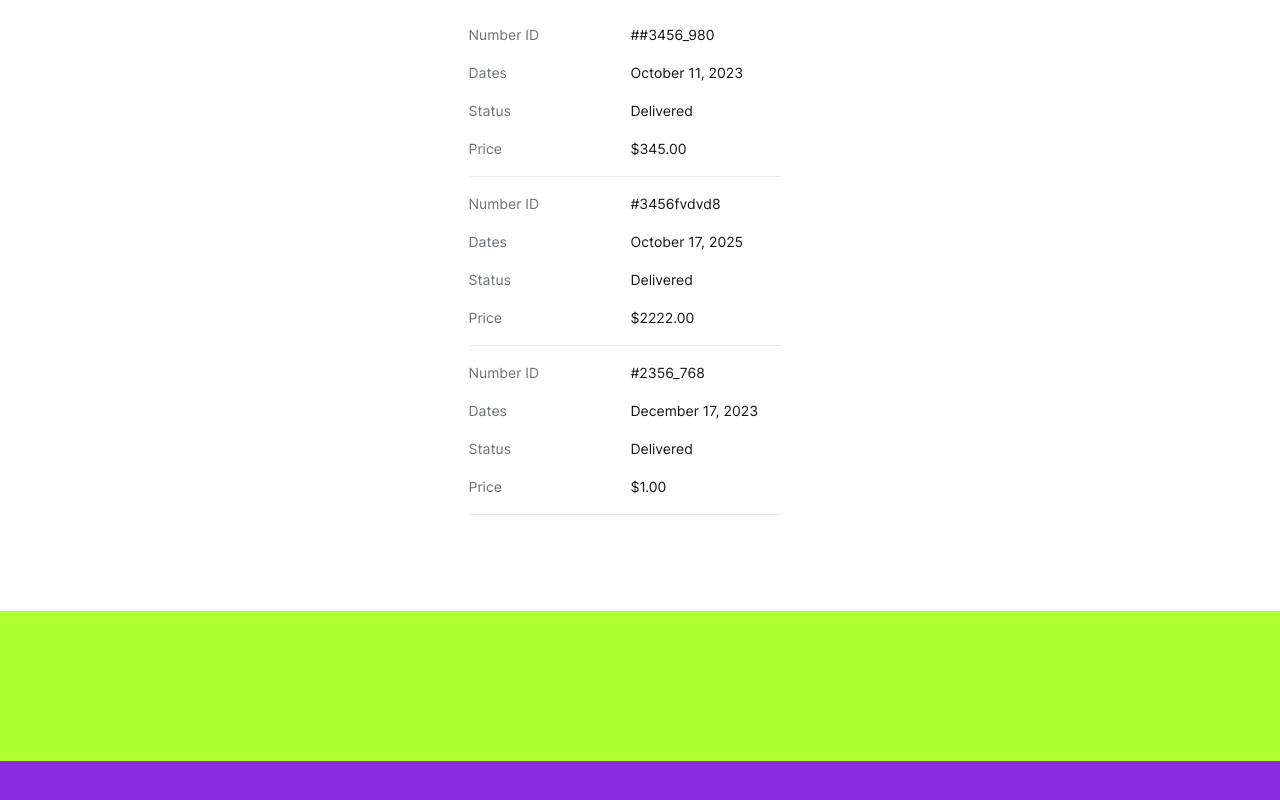
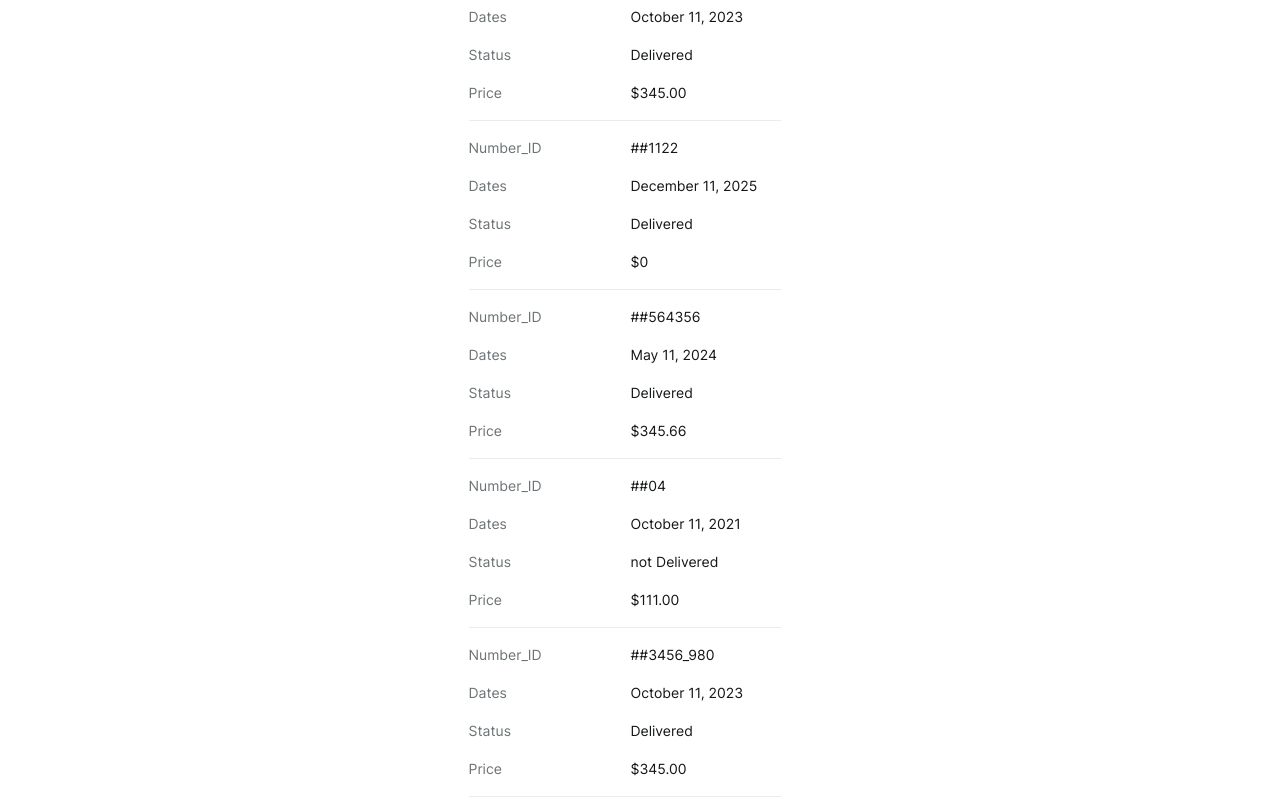
Before and after one commit to vikravch/project_18_23, a React (Create React App) app: page /profile/orders in a window 1280 px wide. Shown: the part 620-1420 px from the top of the page. Built offline with nearby package versions, Linux system fonts and the light colour scheme.

Commit message:
Fixing bugs and optimization Fake data test

```diff
--- a/src/general/components/profile/profileHeader/profileHeader.module.css
+++ b/src/general/components/profile/profileHeader/profileHeader.module.css
@@ -12,7 +12,6 @@
 {
     color: #000;
     font-feature-settings: 'clig' off, 'liga' off;
-    /* Headline 4 */
     font-family: Poppins, serif;
     font-size: 40px;
     font-style: normal;
--- a/src/general/components/profile/profileOrdersHistory/ProfileOrdersHistory.tsx
+++ b/src/general/components/profile/profileOrdersHistory/ProfileOrdersHistory.tsx
@@ -1,96 +1,54 @@
 import React from 'react';
 import style from "./profileOrdersHistory.module.css";
+import {getOrdersHistory} from "../../../../utils/getData";
+import {OrdersHistoryType} from "../../../../utils/fake_data";
 
 const ProfileOrdersHistory = () => {
+    const data: OrdersHistoryType[] = getOrdersHistory();
       return (
         <div className={style.wrapper}>
-
             <div className={style.orders_wrapper_desktop}>
                 <span className={style.content_name}>Orders History</span>
 
+                <div className={style.order_labels_container}>
+                    {Object.keys(data[0]).map((key: string, index: number) =>
+                        <span key={index} className={style.order_label}>{key}</span>
+                    )}
+                </div>
                 <div className={style.order_container}>
-                    <div className={style.order_labels_container}>
-                        <span className={style.order_label}>Number ID</span>
-                        <span className={style.order_label}>Dates</span>
-                        <span className={style.order_label}>Status</span>
-                        <span className={style.order_label}>Price</span>
+                    {data.map((item: OrdersHistoryType, index: number) =>
+                        <div className={style.order_data_container}>
+                            {Object.keys(item).map((key: string, index: number) =>
+                                <span key={index}
+                                      className={style.order_data}>{item[key as keyof OrdersHistoryType]}</span>
+                            )}
                         </div>
-                    <div className={style.order_data_container}>
-                        <span className={style.order_data}>##3456_980</span>
-                        <span className={style.order_data}>October 11, 2023</span>
-                        <span className={style.order_data}>Delivered</span>
-                        <span className={style.order_data}>$345.00</span>
-                    </div>
-
-                    <div className={style.order_data_container}>
-                        <span className={style.order_data}>#3456fvdvd8</span>
-                        <span className={style.order_data}>October 17, 2025</span>
-                        <span className={style.order_data}>Delivered</span>
-                        <span className={style.order_data}>$2222.00</span>
-                    </div>
-
-                    <div className={style.order_data_container}>
-                        <span className={style.order_data}>#2356_768</span>
-                        <span className={style.order_data}>December 17, 2023</span>
-                        <span className={style.order_data}>Delivered</span>
-                        <span className={style.order_data}>$1.00</span>
+                    )}
                 </div>
             </div>
-            </div>
-
-
 
 
             <div className={style.orders_wrapper_mobile}>
                 <span className={style.content_name}>Orders History</span>
 
+                {data.map((item: OrdersHistoryType, index: number) =>
                     <div className={style.order_container}>
                         <div className={style.order_labels_container}>
-                        <span className={style.order_label}>Number ID</span>
-                        <span className={style.order_label}>Dates</span>
-                        <span className={style.order_label}>Status</span>
-                        <span className={style.order_label}>Price</span>
+                            {Object.keys(data[0]).map((key: string, index: number) =>
+                                <span key={index}
+                                      className={style.order_label}>{key}</span>
+                            )}
                         </div>
                         <div className={style.order_data_container}>
-                        <span className={style.order_data}>##3456_980</span>
-                        <span className={style.order_data}>October 11, 2023</span>
-                        <span className={style.order_data}>Delivered</span>
-                        <span className={style.order_data}>$345.00</span>
+                            {Object.keys(item).map((key: string, index: number) =>
+                                <span key={index}
+                                      className={style.order_data}>{item[key as keyof OrdersHistoryType]}</span>
+                            )}
                         </div>
                     </div>
-
-                <div className={style.order_container}>
-                    <div className={style.order_labels_container}>
-                        <span className={style.order_label}>Number ID</span>
-                        <span className={style.order_label}>Dates</span>
-                        <span className={style.order_label}>Status</span>
-                        <span className={style.order_label}>Price</span>
-                    </div>
-                    <div className={style.order_data_container}>
-                        <span className={style.order_data}>#3456fvdvd8</span>
-                        <span className={style.order_data}>October 17, 2025</span>
-                        <span className={style.order_data}>Delivered</span>
-                        <span className={style.order_data}>$2222.00</span>
+                )}
             </div>
         </div>
-
-                <div className={style.order_container}>
-                    <div className={style.order_labels_container}>
-                        <span className={style.order_label}>Number ID</span>
-                        <span className={style.order_label}>Dates</span>
-                        <span className={style.order_label}>Status</span>
-                        <span className={style.order_label}>Price</span>
-                    </div>
-                    <div className={style.order_data_container}>
-                        <span className={style.order_data}>#2356_768</span>
-                        <span className={style.order_data}>December 17, 2023</span>
-                        <span className={style.order_data}>Delivered</span>
-                        <span className={style.order_data}>$1.00</span>
-                    </div>
-                </div>
-            </div>
-        </div>
-
     );
 };
 
--- a/src/general/components/profile/profileOrdersHistory/profileOrdersHistory.module.css
+++ b/src/general/components/profile/profileOrdersHistory/profileOrdersHistory.module.css
@@ -1,10 +1,6 @@
 .wrapper {
     box-sizing: border-box;
-    /*display: flex;*/
     padding: 40px 32px 80px 16px;
-    /*flex-direction: column;*/
-    /*align-items: center;*/
-    /*gap: 0;*/
     width: 375px;
 }
 
@@ -12,7 +8,7 @@
     box-sizing: border-box;
     width: 100%;
     display: flex;
-    padding: 16px 0px;
+    padding: 0;
     flex-direction: column;
     align-items: flex-start;
     gap: 0
@@ -47,7 +43,6 @@
 }
 .content_name
 {
-    padding-bottom: 40px;
     color: #000;
     font-feature-settings: 'clig' off, 'liga' off;
     font-family: Inter, serif;
@@ -96,10 +91,9 @@
     .orders_wrapper_desktop
     {
         display: flex;
-        /*padding: 0px 72px;*/
         flex-direction: column;
         align-items: flex-start;
-        gap: 40px;
+        gap: 0;
     }
     .order_container
     {
@@ -111,7 +105,7 @@
     {
         flex-direction: row;
         width: 707px;
-        padding: 24px 0;
+        padding: 0;
         justify-content: space-between;
         align-items: center;
         border-bottom: 1px solid #E8ECEF;
@@ -135,9 +129,9 @@
         width: 130px;
     }
 
-
     .content_name
     {
         padding: 0;
+        margin-bottom: 40px;
     }
 }
--- a/src/modules/profile_address_page/presentation/page/ProfileAddressPage.tsx
+++ b/src/modules/profile_address_page/presentation/page/ProfileAddressPage.tsx
@@ -3,6 +3,7 @@ import style from "./profileAddressPage.module.css";
 import ProfileHeader from "../../../../general/components/profile/profileHeader/ProfileHeader";
 import ProfileNav from "../../../../general/components/profile/profileNav/ProfileNav";
 import ProfileAddress from "../../../../general/components/profile/profileAddress/ProfileAddress";
+
 
 const ProfileAddressPage = () => {
     return (
--- a/src/modules/profile_address_page/presentation/page/profileAddressPage.module.css
+++ b/src/modules/profile_address_page/presentation/page/profileAddressPage.module.css
@@ -1,6 +1,5 @@
 
 .profile_page_wrapper{
-    border: 1px red;
     margin: 0 auto;
     display: flex;
     flex-direction: column;
--- /dev/null
+++ b/src/utils/fake_data.ts
@@ -0,0 +1,114 @@
+export interface ProfileType {
+    orders: OrdersHistoryType[]
+    addresses: AddressType[]
+}
+
+export interface OrdersHistoryType {
+    Number_ID: string
+    Dates: string
+    Status: string
+    Price: string
+}
+
+export interface AddressType {
+    addressTitle: string
+    name: string
+    phone: string
+    address: string;
+}
+
+export const profileData: ProfileType =
+    {
+        orders:
+            [
+                {
+                    Number_ID: '##3456_980',
+                    Dates: 'October 11, 2023',
+                    Status: 'Delivered',
+                    Price: ' $345.00'
+                },
+                {
+                    Number_ID: '##1122',
+                    Dates: 'December 11, 2025',
+                    Status: 'Delivered',
+                    Price: ' $0'
+                },
+                {
+                    Number_ID: '##564356',
+                    Dates: 'May 11, 2024',
+                    Status: 'Delivered',
+                    Price: ' $345.66'
+                },
+                {
+                    Number_ID: '##04',
+                    Dates: 'October 11, 2021',
+                    Status: 'not Delivered',
+                    Price: ' $111.00'
+                },
+                {
+                    Number_ID: '##3456_980',
+                    Dates: 'October 11, 2023',
+                    Status: 'Delivered',
+                    Price: ' $345.00'
+                },
+                {
+                    Number_ID: '##1122',
+                    Dates: 'December 11, 2025',
+                    Status: 'Delivered',
+                    Price: ' $0'
+                },
+                {
+                    Number_ID: '##564356',
+                    Dates: 'May 11, 2024',
+                    Status: 'Delivered',
+                    Price: ' $345.66'
+                },
+                {
+                    Number_ID: '##04',
+                    Dates: 'October 11, 2021',
+                    Status: 'not Delivered',
+                    Price: ' $111.00'
+                },
+                {
+                    Number_ID: '11',
+                    Dates: 'January 11, 1990',
+                    Status: 'Delivered',
+                    Price: ' $775.00'
+                },
+                {
+                    Number_ID: '##3456_980',
+                    Dates: 'October 11, 2023',
+                    Status: 'not Delivered',
+                    Price: ' $3'
+                },
+            ],
+        addresses:
+            [
+                {
+                    addressTitle: 'Billing Address',
+                    name: 'Sofia Havertz',
+                    phone: '(+1) 234 567 890',
+                    address: '345 Long Island, NewYork, United States'
+                },
+                {
+                    addressTitle: 'Shipping Address',
+                    name: 'Sofia Havertz',
+                    phone: '(+1) 234 567 890',
+                    address: '345 Long Island, NewYork, United States'
+                },
+                {
+                    addressTitle: 'Living Address',
+                    name: 'Sofia Havertz',
+                    phone: '(+1) 234 567 890',
+                    address: '345 Long Island, NewYork, United States'
+                },
+                {
+                    addressTitle: 'Parents Address',
+                    name: 'Sofia Havertz',
+                    phone: '(+1) 234 567 890',
+                    address: '345 Long Island, NewYork, United States'
+                }
+
+
+            ]
+    }
--- /dev/null
+++ b/src/utils/getData.ts
@@ -0,0 +1,10 @@
+
+import {profileData} from "./fake_data";
+export const getAddresses = () =>
+{
+    return profileData.addresses;
+}
+export const getOrdersHistory = () =>
+{
+    return profileData.orders;
+}
```
Also changed, not shown: src/general/components/profile/profileAddress/ProfileAddress.tsx (+18 -25 lines), src/general/components/profile/profileDetail/profileDetail.module.css (+8 -9 lines), src/general/components/profile/profileNav/ProfileNav.tsx (+3 -4 lines), src/general/components/profile/profileNav/profileNav.module.css (+12 -0 lines). Lines whose indentation alone changed are shown as unchanged.
